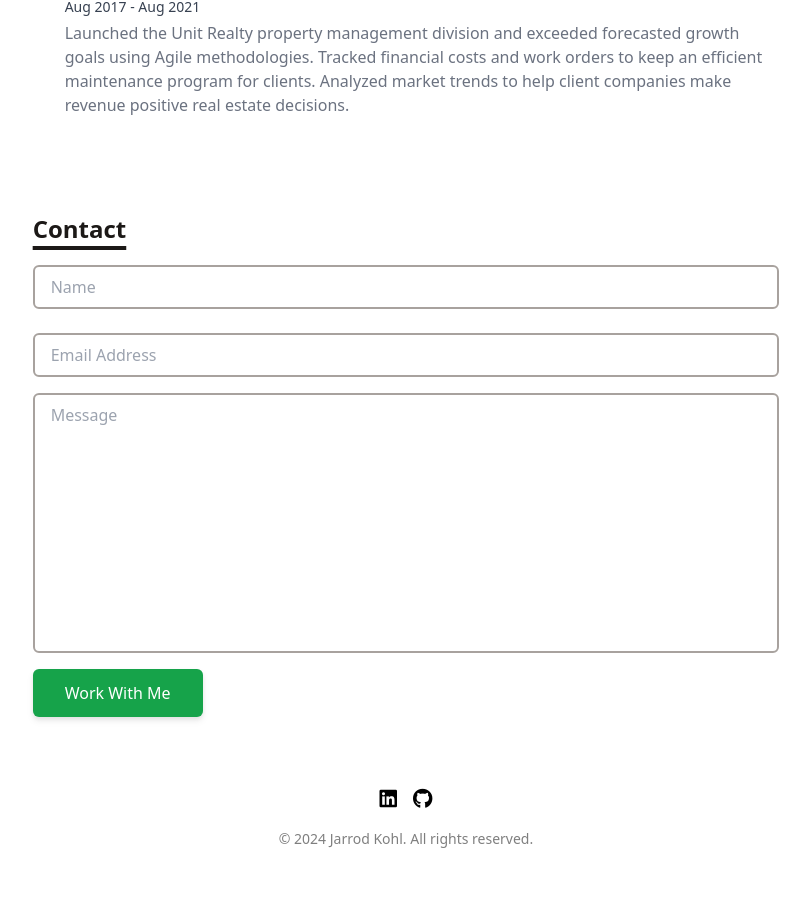
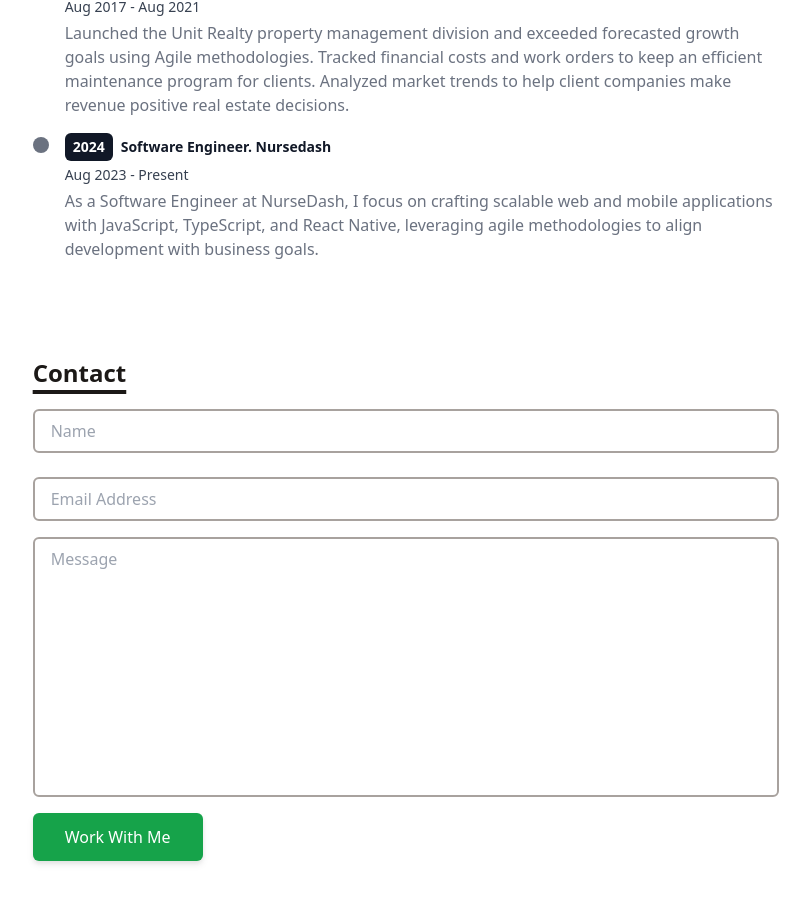
Before and after one commit to jarrodkohl/minimalist, a React (Vite) app: page / in a window 1280 px wide. Shown: the part 2391-3294 px from the top of the page, without its empty margins (234-1044 px from the left). Before the commit the page ends 3260 px from the top, so only its background shows below. Built offline with nearby package versions, Linux system fonts and the light colour scheme.

Commit message:
update-timeline

```diff
--- a/src/data/timeline.js
+++ b/src/data/timeline.js
@@ -26,5 +26,12 @@ export default [
     duration: "Aug 2017 - Aug 2021",
     details: "Launched the Unit Realty property management division and exceeded forecasted growth goals using Agile methodologies. Tracked financial costs and work orders to keep an efficient maintenance program for clients. Analyzed market trends to help client companies make revenue positive real estate decisions.",
     id: 3,
+  },
+  {
+    year: "2024",
+    title: "Software Engineer. Nursedash",
+    duration: "Aug 2023 - Present",
+    details: "As a Software Engineer at NurseDash, I focus on crafting scalable web and mobile applications with JavaScript, TypeScript, and React Native, leveraging agile methodologies to align development with business goals.",
+    id: 5,
   }
 ]
```
